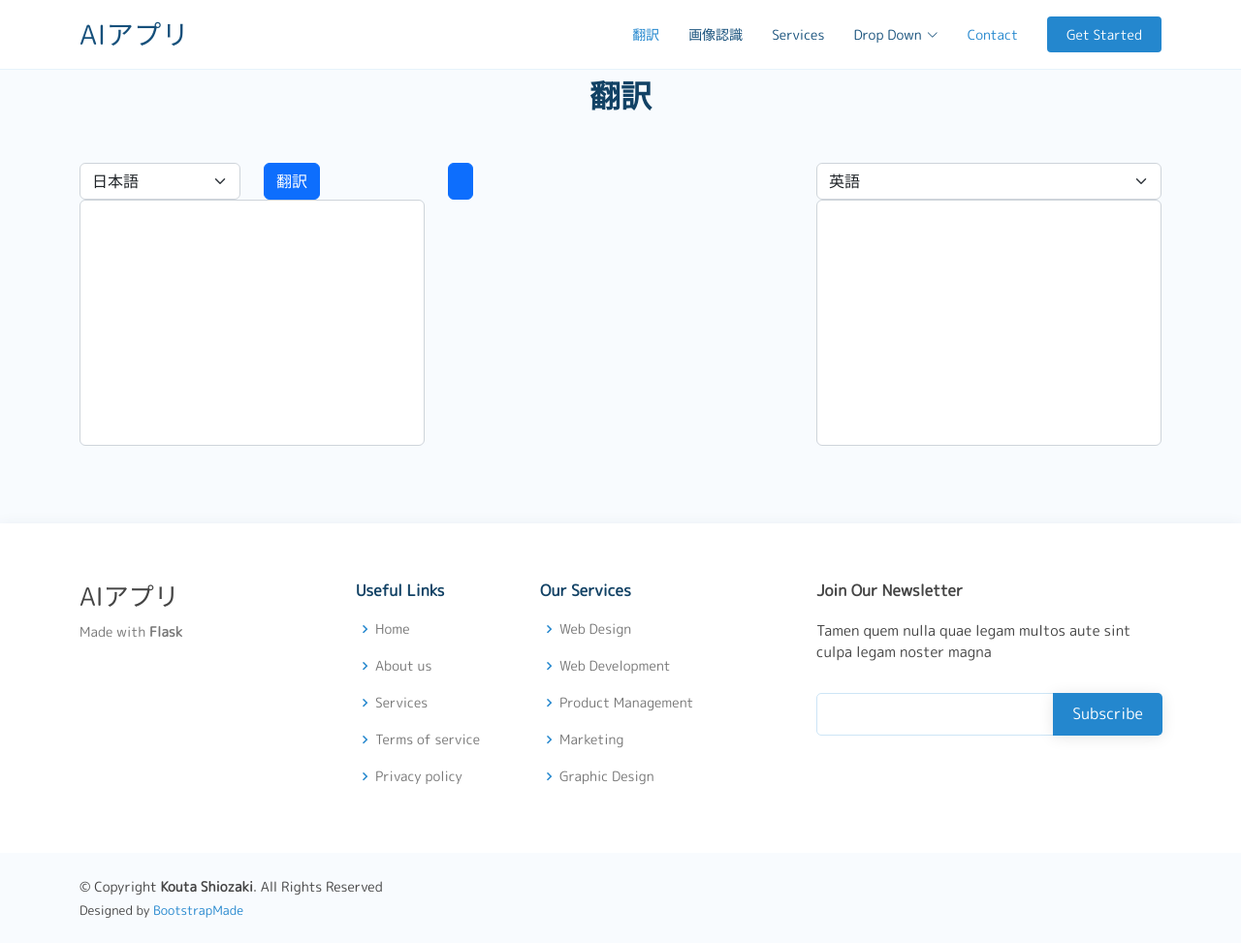
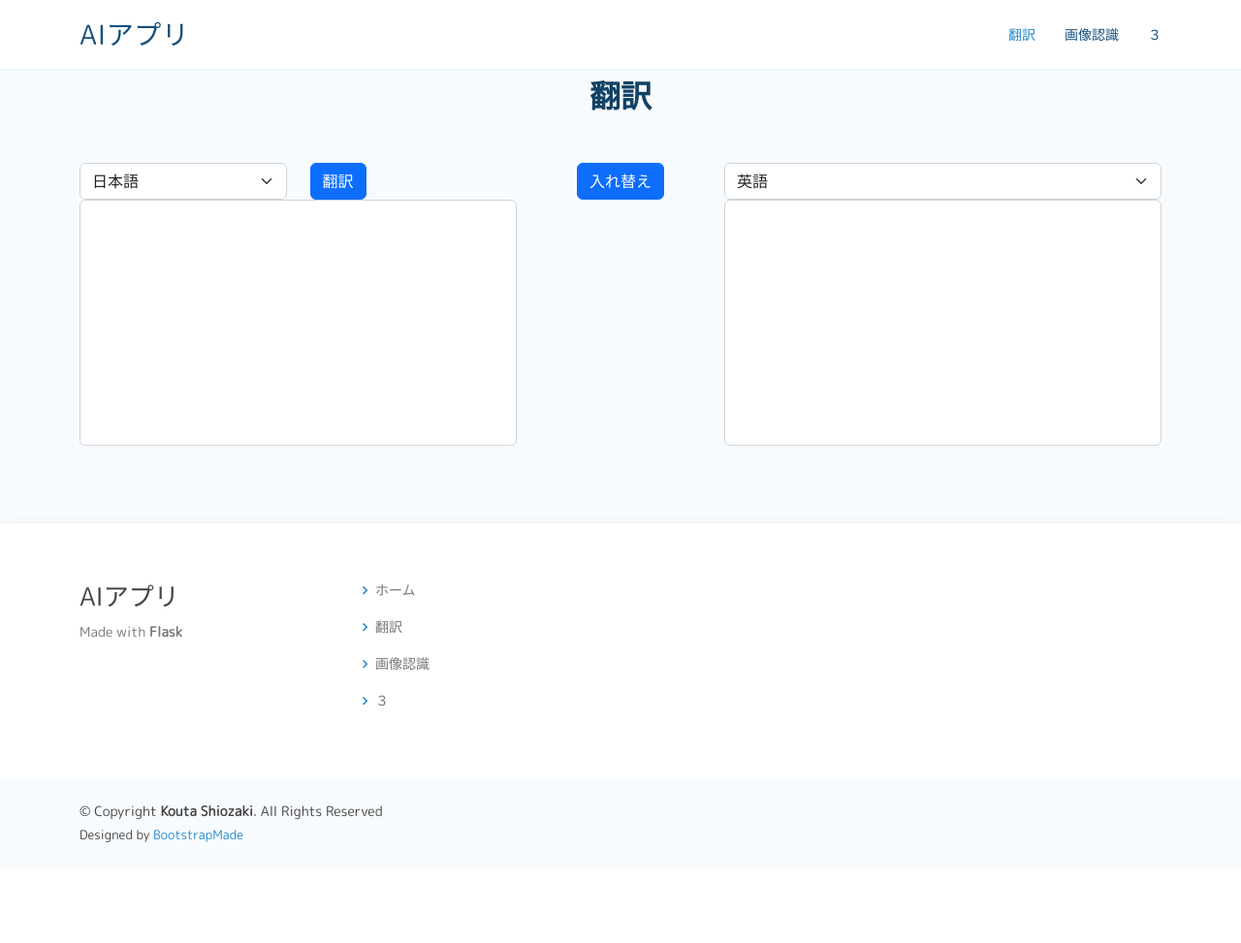
Before and after one commit to KotaSHIOZAKI/ai_app, a Flask app: page /translate in a window 1280 px wide. Shown: the whole page at 97% size. After the commit the page ends 869 px from the top, so only its background shows below. Run offline with Flask 2, Linux system fonts and the light colour scheme; some libraries are stand-ins or nearby versions.

Commit message:
レイアウト変更

```diff
--- a/static/js/translate.js
+++ b/static/js/translate.js
@@ -3,3 +3,13 @@
 
     ad.play();
 }
+
+function swap_langage() {
+    var lang1 = document.getElementById('lang1');
+    var lang2 = document.getElementById('lang2');
+
+    var saver = lang1.value;
+
+    lang1.value = lang2.value;
+    lang2.value = saver;
+}
--- a/templates/base.html
+++ b/templates/base.html
@@ -55,30 +55,10 @@
         <ul>
           <li><a class="nav-link scrollto active" href="/translate">翻訳</a></li>
           <li><a class="nav-link scrollto" href="/image">画像認識</a></li>
-          <li><a class="nav-link scrollto" href="#services">Services</a></li>
-          <li class="dropdown"><a href="#"><span>Drop Down</span> <i class="bi bi-chevron-down"></i></a>
-            <ul>
-              <li><a href="#">Drop Down 1</a></li>
-              <li class="dropdown"><a href="#"><span>Deep Drop Down</span> <i class="bi bi-chevron-right"></i></a>
-                <ul>
-                  <li><a href="#">Deep Drop Down 1</a></li>
-                  <li><a href="#">Deep Drop Down 2</a></li>
-                  <li><a href="#">Deep Drop Down 3</a></li>
-                  <li><a href="#">Deep Drop Down 4</a></li>
-                  <li><a href="#">Deep Drop Down 5</a></li>
-                </ul>
-              </li>
-              <li><a href="#">Drop Down 2</a></li>
-              <li><a href="#">Drop Down 3</a></li>
-              <li><a href="#">Drop Down 4</a></li>
-            </ul>
-          </li>
-          <li><a class="nav-link scrollto" href="#contact">Contact</a></li>
-          <li><a class="getstarted scrollto" href="#about">Get Started</a></li>
+          <li><a class="nav-link scrollto" href="#services">３</a></li>
         </ul>
         <i class="bi bi-list mobile-nav-toggle"></i>
       </nav><!-- ナビゲーションバー -->
-
     </div>
   </header><!-- ヘッダー末尾 -->
 
@@ -125,33 +105,12 @@
           </div>
 
           <div class="col-lg-2 col-md-6 footer-links">
-            <h4>Useful Links</h4>
             <ul>
-              <li><i class="bx bx-chevron-right"></i> <a href="#">Home</a></li>
-              <li><i class="bx bx-chevron-right"></i> <a href="#">About us</a></li>
-              <li><i class="bx bx-chevron-right"></i> <a href="#">Services</a></li>
-              <li><i class="bx bx-chevron-right"></i> <a href="#">Terms of service</a></li>
-              <li><i class="bx bx-chevron-right"></i> <a href="#">Privacy policy</a></li>
+              <li><i class="bx bx-chevron-right"></i> <a href="/">ホーム</a></li>
+              <li><i class="bx bx-chevron-right"></i> <a href="/translate">翻訳</a></li>
+              <li><i class="bx bx-chevron-right"></i> <a href="/image">画像認識</a></li>
+              <li><i class="bx bx-chevron-right"></i> <a href="#">３</a></li>
             </ul>
-          </div>
-
-          <div class="col-lg-3 col-md-6 footer-links">
-            <h4>Our Services</h4>
-            <ul>
-              <li><i class="bx bx-chevron-right"></i> <a href="#">Web Design</a></li>
-              <li><i class="bx bx-chevron-right"></i> <a href="#">Web Development</a></li>
-              <li><i class="bx bx-chevron-right"></i> <a href="#">Product Management</a></li>
-              <li><i class="bx bx-chevron-right"></i> <a href="#">Marketing</a></li>
-              <li><i class="bx bx-chevron-right"></i> <a href="#">Graphic Design</a></li>
-            </ul>
-          </div>
-
-          <div class="col-lg-4 col-md-6 footer-newsletter">
-            <h4>Join Our Newsletter</h4>
-            <p>Tamen quem nulla quae legam multos aute sint culpa legam noster magna</p>
-            <form action="" method="post">
-              <input type="email" name="email"><input type="submit" value="Subscribe">
-            </form>
           </div>
 
         </div>
--- a/templates/translate.html
+++ b/templates/translate.html
@@ -10,7 +10,7 @@
 </div>
 <form action="/translate" method="post">
     <div class="row">
-        <div class="col">
+        <div class="col-5">
             <div class="row">
                 <div class="col">
                     <select name="lang1" id="lang1" class="form-select">
@@ -45,13 +45,13 @@
             <textarea style="resize: none;" name="sourceTxt" id="sourceTxt" cols="30" rows="10" class="form-control">{{ source }}</textarea>
         </div>
 
-        <div class="col">
-            <div class="btn btn-primary">
-                <i class="fa fa-right-left"></i>
+        <div class="col-2 text-center">
+            <div class="btn btn-primary" onclick="swap_langage()">
+                入れ替え
             </div>
         </div>
 
-        <div class="col">
+        <div class="col-5">
             <select name="lang2" id="lang2" class="form-select">
                 <option value="ar">アラビア語</option>
                 <option value="cs">チェコ語</option>
```
Also changed, not shown: templates/rekognition.html (+14 -7 lines).
